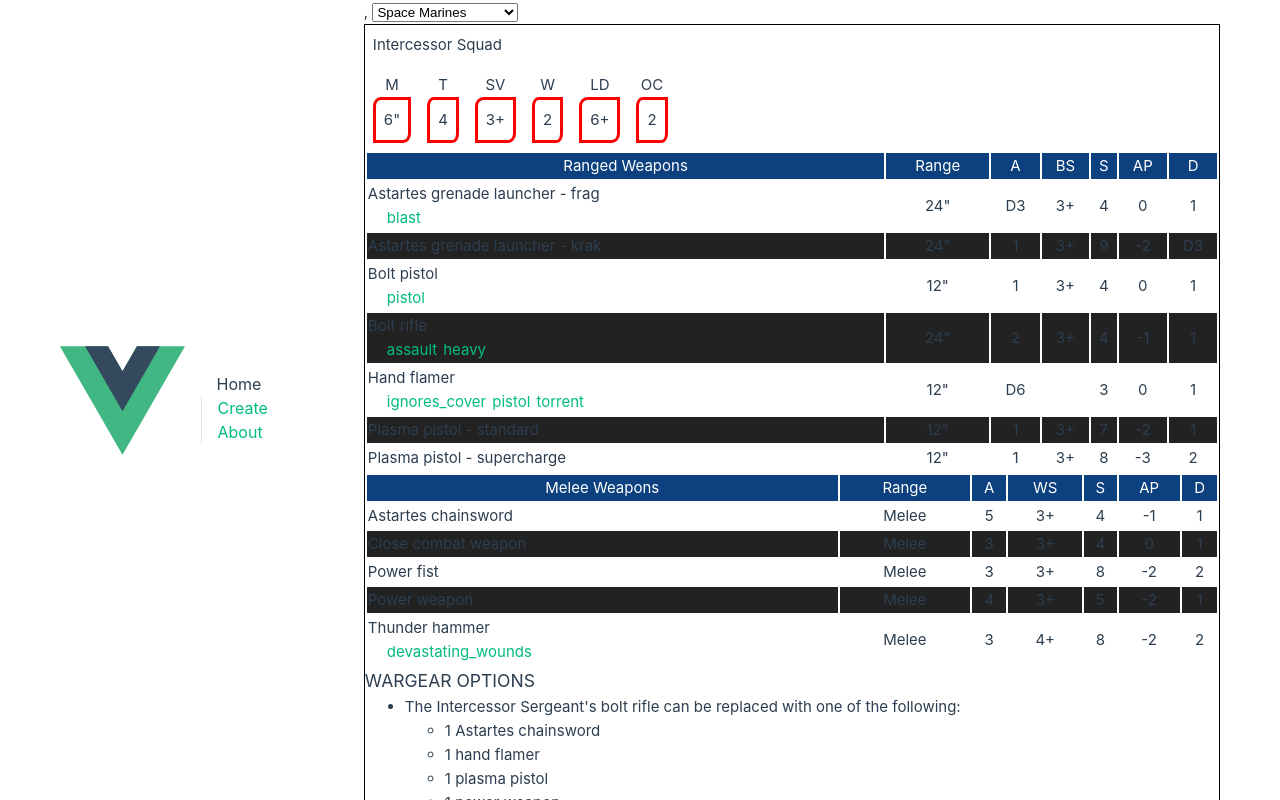
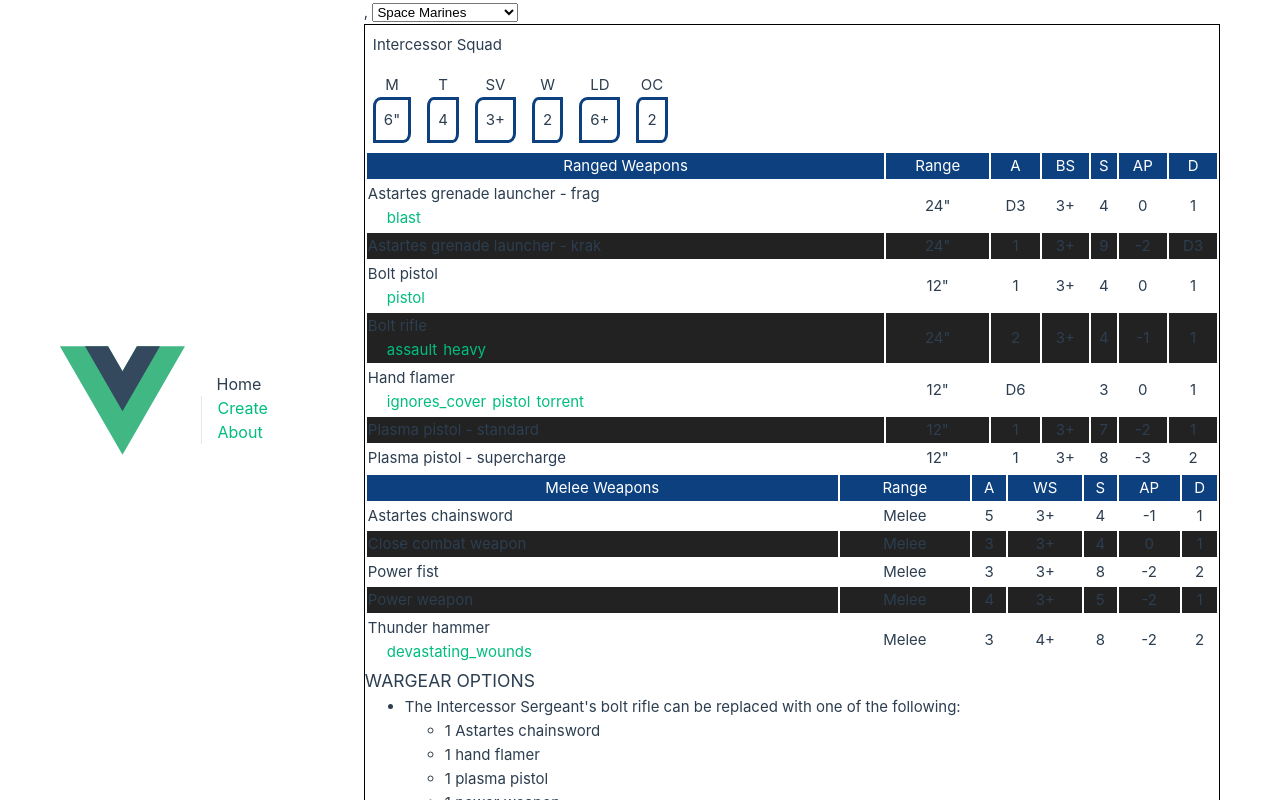
Before and after one commit to RobertsMJ/40k-datasheets, a Vue app: page / in a window 1280 px wide. Shown: the top 800 px of the page. Built offline with nearby package versions, Linux system fonts and the light colour scheme; the HTML template or start-up script is replaced by a standard one.

Commit message:
change datasheet attr box border to blue for consistency

```diff
--- a/src/components/DataSheetAttribute.vue
+++ b/src/components/DataSheetAttribute.vue
@@ -21,7 +21,7 @@
 $border-radius: 20%;
 .attr-value {
   padding: 8px;
-  border: 3px solid red;
+  border: 3px solid var(--vt-c-ultramarines-blue);
   border-top-left-radius: $border-radius;
   border-bottom-right-radius: $border-radius;
 }
```
